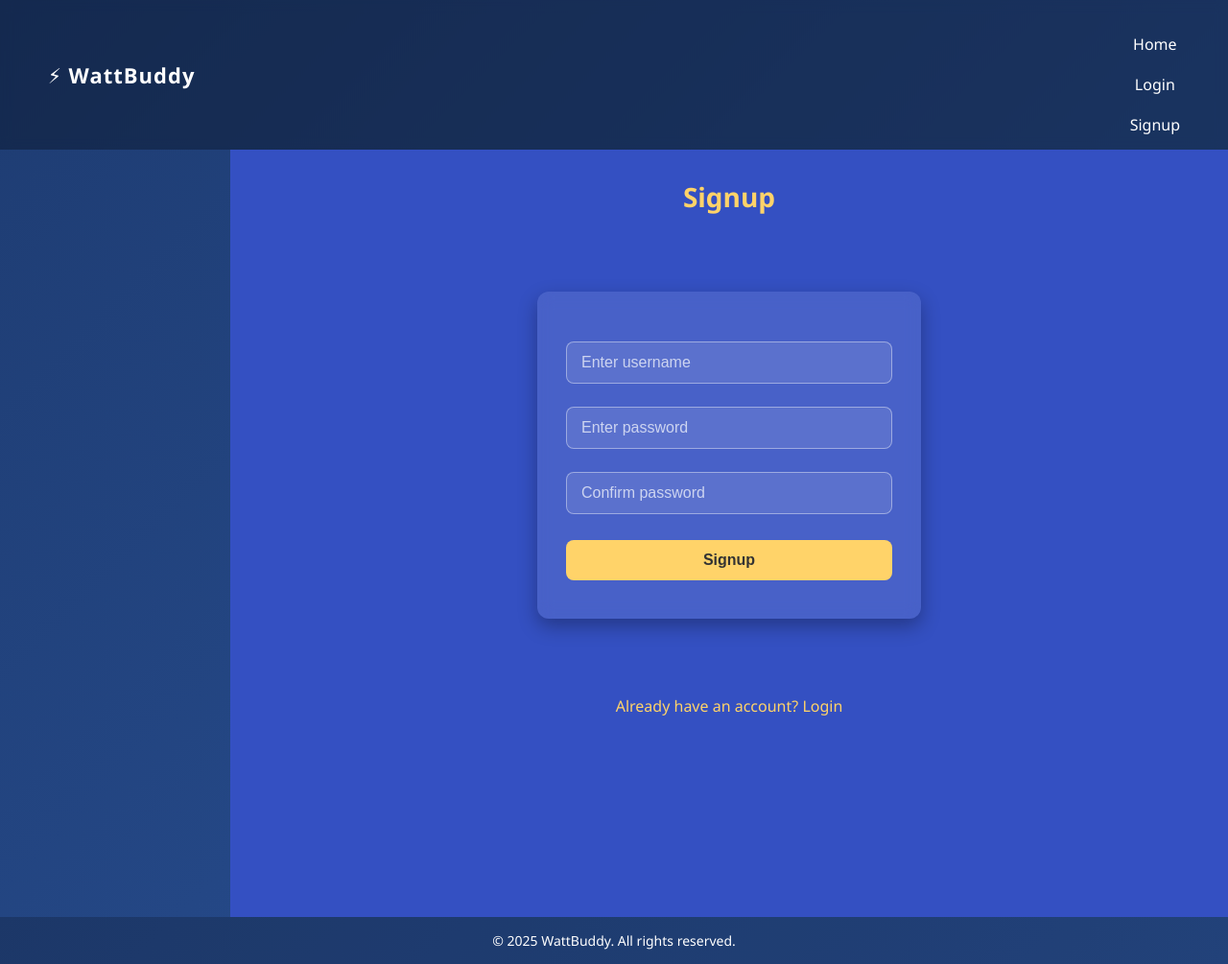
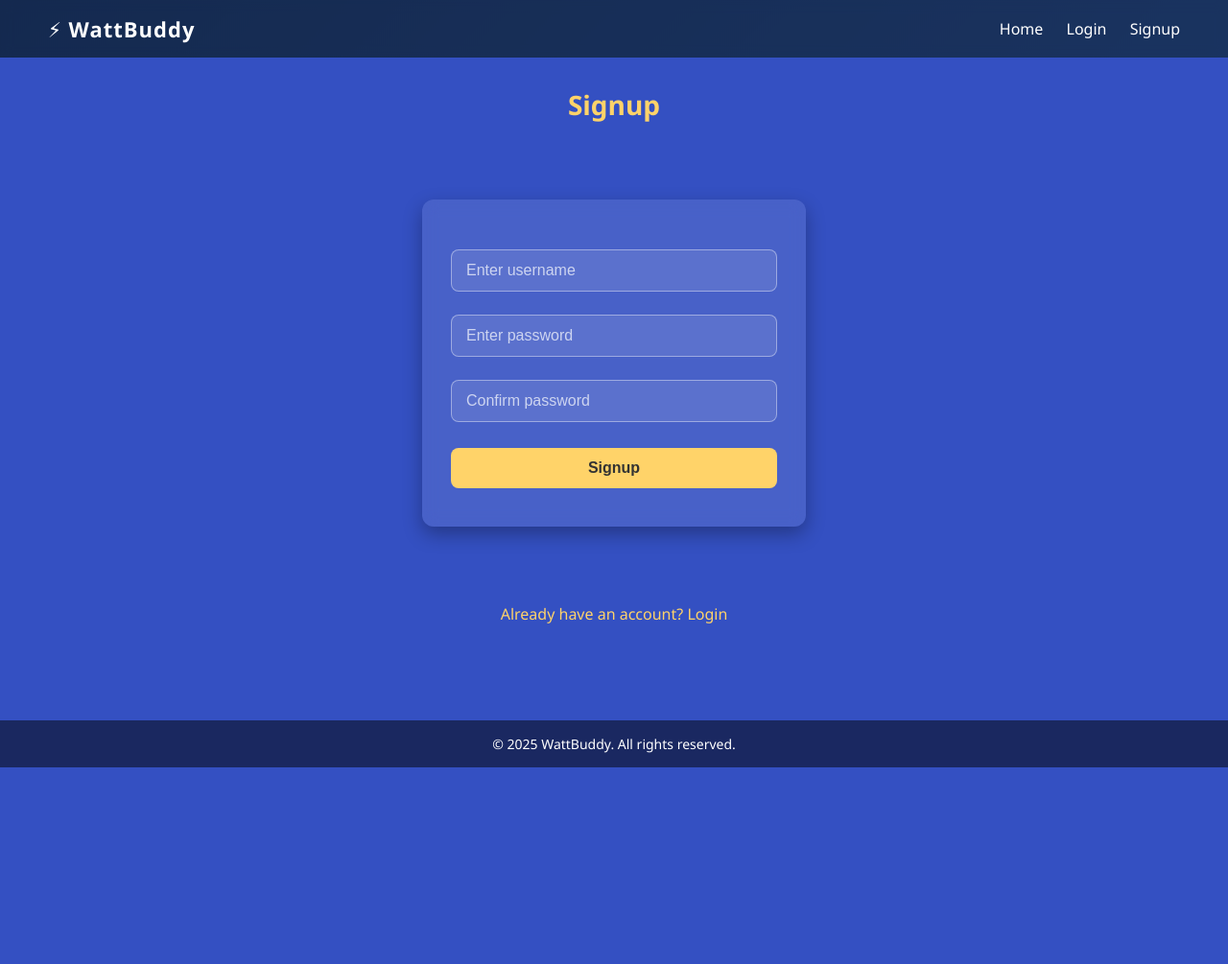
Before and after one commit to shivanshtholia/wattbuddy.ai, a Django app: page /signup/ in a window 1280 px wide. Shown: the whole page at 96% size. After the commit the page ends 800 px from the top, so only its background shows below. Run offline with Django 5.2, Linux system fonts and the light colour scheme.

Commit message:
First phase

```diff
--- a/wattbuddy/dashboard/static/css/base.css
+++ b/wattbuddy/dashboard/static/css/base.css
@@ -41,7 +41,6 @@
  }
 
  .main-content {
-   margin-left: 240px;
    padding: 30px;
    min-height: 100vh;
    background: #3450c2;
@@ -52,8 +51,13 @@
  }
 
  footer {
-   background: rgba(0, 0, 0, 0.2);
+   background: rgba(0, 0, 0, 0.5);
    text-align: center;
    padding: 15px;
    font-size: 14px;
+   display: block;
+   position: fixed;
+   bottom: 0;
+   left: 0;
+   width: 100%;
  }
--- a/wattbuddy/dashboard/static/css/signup.css
+++ b/wattbuddy/dashboard/static/css/signup.css
@@ -1,6 +1,3 @@
-/* signup.css - signup form with animation */
-
-/* Keyframes for fade-in and slide-up */
 @keyframes fadeSlideUp {
     0% {
         opacity: 0;
@@ -12,30 +9,27 @@
     }
 }
 
-/* Center the form vertically and horizontally with animation */
 form {
-    background: rgba(255, 255, 255, 0.1); /* semi-transparent to match gradient */
+    background: rgba(255, 255, 255, 0.1);
     padding: 40px 30px;
     border-radius: 12px;
     backdrop-filter: blur(8px);
     width: 100%;
     max-width: 400px;
-    margin: 80px auto; /* spacing from top */
+    margin: 80px auto;
     box-shadow: 0 8px 20px rgba(0, 0, 0, 0.3);
-    animation: fadeSlideUp 0.8s ease forwards; /* animation */
+    animation: fadeSlideUp 0.8s ease forwards;
 }
 
-/* Heading */
 h2 {
     text-align: center;
     margin-bottom: 25px;
     font-size: 28px;
     font-weight: bold;
     color: #ffd369;
-    animation: fadeSlideUp 1s ease forwards; /* optional delayed effect */
+    animation: fadeSlideUp 1s ease forwards;
 }
 
-/* Input fields */
 input[type="text"],
 input[type="password"] {
     width: 100%;
@@ -82,19 +76,7 @@ button[type="submit"]:hover {
     background-color: #ffbe0b;
 }
 
-/* Body adjustments */
-body {
-    min-height: 100vh;
-    display: flex;
-    flex-direction: column;
-}
-
-footer {
-    margin-top: auto; /* pushes footer to bottom */
-}
-
-/* Signup link */
-a {
+.signup_link2 {
     display: block;
     text-align: center;
     margin-top: 20px;
@@ -105,7 +87,7 @@ a {
     animation: fadeSlideUp 1.4s ease forwards;
 }
 
-a:hover {
+.signup_link2:hover {
     color: #ffbe0b;
     text-decoration: underline;
 }
--- a/wattbuddy/dashboard/templates/base.html
+++ b/wattbuddy/dashboard/templates/base.html
@@ -7,7 +7,6 @@
   <meta name="viewport" content="width=device-width, initial-scale=1.0">
   <title>{% block title %}WattBuddy{% endblock %}</title>
   <link rel="stylesheet" href="{% static 'css/base.css' %}">
-  <link rel="stylesheet" href="{% static 'css/index.css' %}">
 
   {% block extra_css %}
   {% endblock %}
@@ -16,7 +15,9 @@
 <body>
 
   <nav>
-    <div class="logo">⚡ WattBuddy</div>
+    <div class="logo">
+      <a href="/" style="text-decoration: none; color: inherit;">⚡ WattBuddy</a>
+    </div>
     <div class="links">
       <a href="/">Home</a>
       {% if user.is_authenticated %}
--- a/wattbuddy/dashboard/templates/dashboard/signup.html
+++ b/wattbuddy/dashboard/templates/dashboard/signup.html
@@ -13,5 +13,5 @@
     <input type="password" name="confirm_password" placeholder="Confirm password" required><br>
     <button type="submit">Signup</button>
 </form>
-<a href="{% url 'login' %}">Already have an account? Login</a>
+<a class= "signup_link2" href="{% url 'login' %}">Already have an account? Login</a>
 {% endblock %}
```
